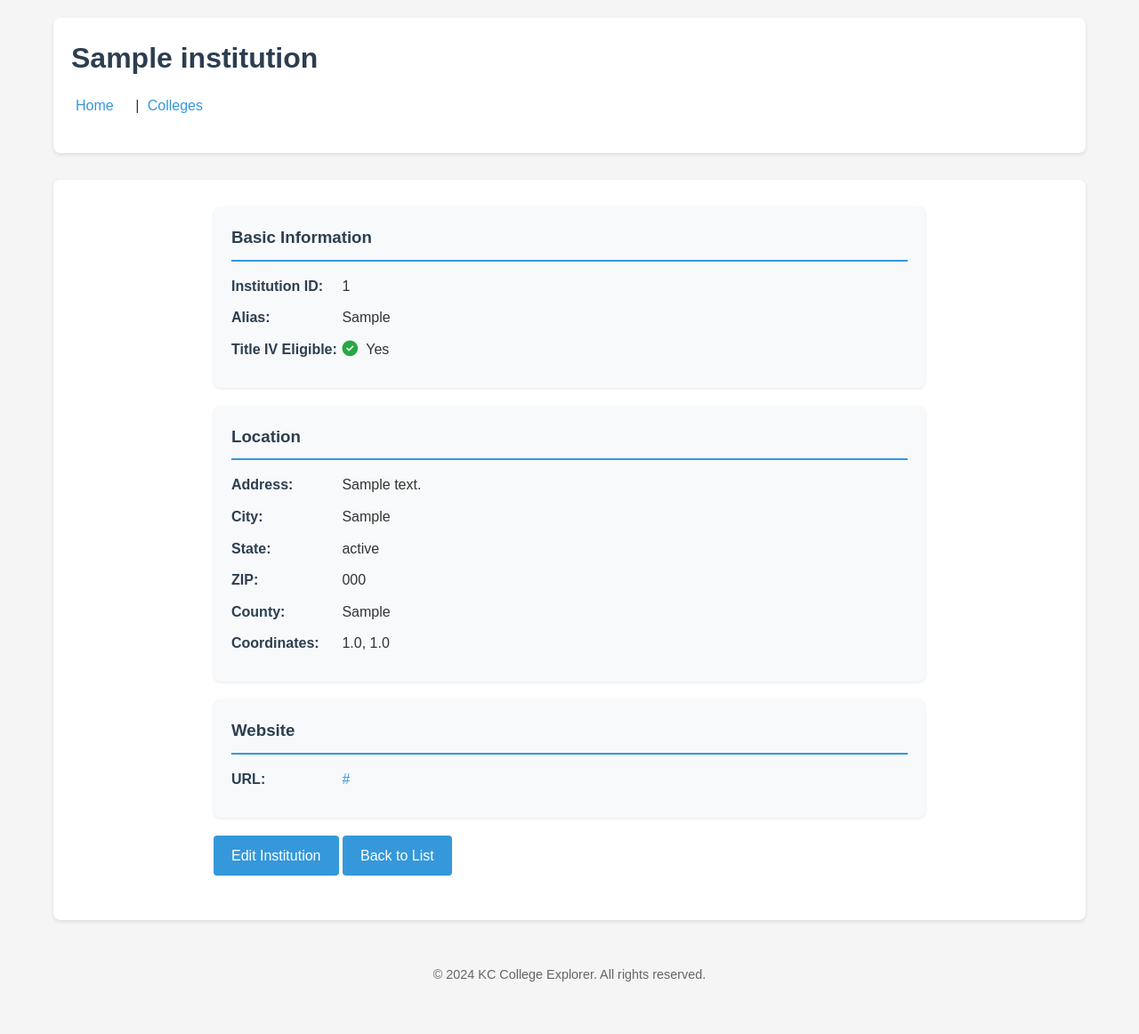
After one commit to admiralorbiter/kc_college_advisor, a Flask app: page /institutions/view/1 in a window 1280 px wide. The commit adds this page. Shown: the whole page at 89% size. Run offline with Flask 3, Linux system fonts and the light colour scheme; tables that the repository leaves empty hold one stand-in row (values such as "Sample post").

Commit message:
Added our first column

```diff
--- a/models.py
+++ b/models.py
@@ -14,3 +14,4 @@ class Institution(db.Model):
     county = db.Column(db.String(100), nullable=False)
     longitude = db.Column(db.Float, nullable=False)
     latitude = db.Column(db.Float, nullable=False)
+    title_iv_eligible = db.Column(db.Boolean, nullable=True)
--- a/routes.py
+++ b/routes.py
@@ -13,6 +13,8 @@ def index():
 def colleges():
     sort_by = request.args.get('sort', 'name')
     direction = request.args.get('direction', 'asc')
+    name_search = request.args.get('name_search', '').strip()
+    location_search = request.args.get('location_search', '').strip()
 
     # Toggle sort direction
     sort_direction = 'desc' if direction == 'asc' else 'asc'
@@ -22,9 +24,30 @@ def colleges():
     if direction == 'desc':
         sort_column = sort_column.desc()
 
-    institutions = Institution.query.filter(Institution.state.in_(['MO', 'KS'])) \
-        .order_by(sort_column) \
-        .all()
+    # Start with base query
+    query = Institution.query.filter(Institution.state.in_(['MO', 'KS']))
+
+    # Apply name search if provided
+    if name_search:
+        query = query.filter(
+            db.or_(
+                Institution.name.ilike(f'%{name_search}%'),
+                Institution.alias.ilike(f'%{name_search}%')
+            )
+        )
+
+    # Apply location search if provided
+    if location_search:
+        query = query.filter(
+            db.or_(
+                Institution.city.ilike(f'%{location_search}%'),
+                Institution.state.ilike(f'%{location_search}%'),
+                Institution.county.ilike(f'%{location_search}%')
+            )
+        )
+
+    # Apply sorting and get results
+    institutions = query.order_by(sort_column).all()
 
     # Determine sort icon
     sort_icon = 'down' if direction == 'desc' else 'up'
@@ -39,8 +62,14 @@ def colleges():
 def add_institution():
     if request.method == 'POST':
         try:
+            # Get institution_id from form or use '0' as default
+            institution_id = request.form.get('institution_id', '0')
+            if not institution_id.strip():  # If empty string
+                institution_id = '0'
+
             # Create new institution from form data
             new_institution = Institution(
+                institution_id=institution_id,
                 name=request.form['name'],
                 alias=request.form['alias'],
                 address=request.form['address'],
@@ -62,9 +91,11 @@ def add_institution():
 
         except Exception as e:
             db.session.rollback()
-            flash('Error adding institution. Please try again.', 'error')
+            print(f"Error adding institution: {str(e)}")
+            flash(f'Error adding institution: {str(e)}', 'error')
             return render_template('institutions/add_institution.html',
                 form_data={
+                    'institution_id': request.form.get('institution_id', '0'),
                     'name': request.form['name'],
                     'alias': request.form['alias'],
                     'address': request.form['address'],
@@ -89,7 +120,6 @@ def delete_institution(id):
 
 @app.route('/institutions/edit/<int:id>', methods=['GET', 'POST'])
 def edit_institution(id):
-    # Get the institution or return 404 if not found
     institution = Institution.query.get_or_404(id)
 
     if request.method == 'POST':
@@ -105,6 +135,7 @@ def edit_institution(id):
             institution.county = request.form['county']
             institution.longitude = float(request.form['longitude'])
             institution.latitude = float(request.form['latitude'])
+            institution.title_iv_eligible = 'title_iv_eligible' in request.form
 
             # Commit changes to database
             db.session.commit()
@@ -117,7 +148,6 @@ def edit_institution(id):
             flash('Error updating institution. Please try again.', 'error')
             return render_template('institutions/edit_institution.html', institution=institution)
 
-    # GET request - show the form with current institution data
     return render_template('institutions/edit_institution.html', institution=institution)
 
 @app.route('/institutions/import', methods=['GET', 'POST'])
@@ -161,7 +191,8 @@ def import_institutions():
                         'WEBADDR': 'web_url',
                         'COUNTYNM': 'county',
                         'LONGITUD': 'longitude',
-                        'LATITUDE': 'latitude'
+                        'LATITUDE': 'latitude',
+                        'OPEFLAG': 'title_iv_eligible'
                     }
 
                     # Rename columns according to our mapping
@@ -172,6 +203,9 @@ def import_institutions():
                     nullable_fields = ['alias', 'address', 'zip', 'web_url']
                     for field in nullable_fields:
                         df[field] = df[field].replace('', None)
+
+                    # Convert OPEFLAG to boolean based on values
+                    df['title_iv_eligible'] = df['title_iv_eligible'].apply(lambda x: x in [1, 2])
 
                     # Create Institution objects and add to database
                     success_count = 0
@@ -190,7 +224,8 @@ def import_institutions():
                                 web_url=row['web_url'],
                                 county=row['county'],
                                 longitude=float(row['longitude']),
-                                latitude=float(row['latitude'])
+                                latitude=float(row['latitude']),
+                                title_iv_eligible=row['title_iv_eligible']
                             )
                             db.session.add(institution)
                             success_count += 1
@@ -232,3 +267,8 @@ def import_institutions():
 
     # GET request - show the upload form
     return render_template('institutions/import_institutions.html')
+
+@app.route('/institutions/view/<int:id>')
+def view_institution(id):
+    institution = Institution.query.get_or_404(id)
+    return render_template('institutions/view_institution.html', institution=institution)
--- a/static/styles.css
+++ b/static/styles.css
@@ -316,3 +316,133 @@ footer {
 .fa-sort-down {
     color: #3498db;
 }
+
+/* Institution details styles */
+.institution-details {
+    max-width: 800px;
+    margin: 0 auto;
+}
+
+.detail-group {
+    background-color: #f8f9fa;
+    padding: 20px;
+    border-radius: 8px;
+    margin-bottom: 20px;
+    box-shadow: 0 1px 3px rgba(0,0,0,0.1);
+}
+
+.detail-group h3 {
+    color: #2c3e50;
+    margin-bottom: 15px;
+    padding-bottom: 10px;
+    border-bottom: 2px solid #3498db;
+}
+
+.detail-group p {
+    margin-bottom: 10px;
+}
+
+.detail-group strong {
+    color: #2c3e50;
+    min-width: 120px;
+    display: inline-block;
+}
+
+.detail-group a {
+    color: #3498db;
+    text-decoration: none;
+}
+
+.detail-group a:hover {
+    text-decoration: underline;
+}
+
+.institution-link {
+    color: #3498db;
+    text-decoration: none;
+    transition: color 0.3s ease;
+}
+
+.institution-link:hover {
+    color: #2980b9;
+    text-decoration: underline;
+}
+
+.flash-message {
+    padding: 1rem;
+    margin-bottom: 1rem;
+    border-radius: 4px;
+}
+
+.flash-message.success {
+    background-color: #d4edda;
+    color: #155724;
+    border: 1px solid #c3e6cb;
+}
+
+.flash-message.error {
+    background-color: #f8d7da;
+    color: #721c24;
+    border: 1px solid #f5c6cb;
+}
+
+/* Search styles */
+.search-container {
+    margin: 20px 0;
+    padding: 20px;
+    background-color: #f8f9fa;
+    border-radius: 8px;
+    box-shadow: 0 2px 4px rgba(0,0,0,0.1);
+}
+
+.search-form {
+    display: flex;
+    gap: 15px;
+    align-items: center;
+    flex-wrap: wrap;
+}
+
+.search-group {
+    flex: 1;
+    min-width: 200px;
+}
+
+.search-group input {
+    width: 100%;
+    padding: 10px;
+    border: 1px solid #ddd;
+    border-radius: 4px;
+    font-size: 14px;
+    transition: border-color 0.3s ease;
+}
+
+.search-group input:focus {
+    outline: none;
+    border-color: #3498db;
+    box-shadow: 0 0 5px rgba(52, 152, 219, 0.3);
+}
+
+.btn-clear {
+    background-color: #6c757d;
+}
+
+.btn-clear:hover {
+    background-color: #5a6268;
+}
+
+.status-icon {
+    margin-right: 5px;
+    font-size: 1.1em;
+}
+
+.status-icon.success {
+    color: #28a745;
+}
+
+.status-icon.error {
+    color: #dc3545;
+}
+
+.status-icon.unknown {
+    color: #6c757d;
+}
--- /dev/null
+++ b/templates/base.html
@@ -0,0 +1,22 @@
+<!DOCTYPE html>
+<html lang="en">
+<head>
+    <meta charset="UTF-8">
+    <meta name="viewport" content="width=device-width, initial-scale=1.0">
+    <title>{% block title %}KC College Explorer{% endblock %}</title>
+    <link rel="stylesheet" href="{{ url_for('static', filename='styles.css') }}">
+    {% block extra_css %}{% endblock %}
+</head>
+<body>
+    <header>
+        <h1>{% block header_title %}KC College Explorer{% endblock %}</h1>
+        {% include 'nav.html' %}
+    </header>
+    <main>
+        {% block content %}{% endblock %}
+    </main>
+    <footer>
+        <p>&copy; 2024 KC College Explorer. All rights reserved.</p>
+    </footer>
+</body>
+</html>
--- /dev/null
+++ b/templates/institutions/view_institution.html
@@ -0,0 +1,54 @@
+{% extends "base.html" %}
+
+{% block title %}{{ institution.name }} - KC College Explorer{% endblock %}
+
+{% block header_title %}{{ institution.name }}{% endblock %}
+
+{% block extra_css %}
+    <link rel="stylesheet" href="https://cdnjs.cloudflare.com/ajax/libs/font-awesome/6.7.1/css/all.min.css">
+{% endblock %}
+
+{% block content %}
+    <div class="institution-details">
+        <div class="detail-group">
+            <h3>Basic Information</h3>
+            <p><strong>Institution ID:</strong> {{ institution.institution_id }}</p>
+            <p><strong>Alias:</strong> {{ institution.alias or 'N/A' }}</p>
+            <p><strong>Title IV Eligible:</strong>
+                {% if institution.title_iv_eligible == True %}
+                    <i class="fas fa-check-circle status-icon success"></i> Yes
+                {% elif institution.title_iv_eligible == False %}
+                    <i class="fas fa-times-circle status-icon error"></i> No
+                {% else %}
+                    <i class="fas fa-question-circle status-icon unknown"></i> Unknown
+                {% endif %}
+            </p>
+        </div>
+
+        <div class="detail-group">
+            <h3>Location</h3>
+            <p><strong>Address:</strong> {{ institution.address or 'N/A' }}</p>
+            <p><strong>City:</strong> {{ institution.city }}</p>
+            <p><strong>State:</strong> {{ institution.state }}</p>
+            <p><strong>ZIP:</strong> {{ institution.zip or 'N/A' }}</p>
+            <p><strong>County:</strong> {{ institution.county }}</p>
+            <p><strong>Coordinates:</strong> {{ institution.latitude }}, {{ institution.longitude }}</p>
+        </div>
+
+        <div class="detail-group">
+            <h3>Website</h3>
+            <p><strong>URL:</strong>
+                {% if institution.web_url %}
+                    <a href="{{ institution.web_url }}" target="_blank">{{ institution.web_url }}</a>
+                {% else %}
+                    N/A
+                {% endif %}
+            </p>
+        </div>
+
+        <div class="action-buttons">
+            <a href="{{ url_for('edit_institution', id=institution.id) }}" class="btn">Edit Institution</a>
+            <a href="{{ url_for('colleges') }}" class="btn">Back to List</a>
+        </div>
+    </div>
+{% endblock %}
```
Also changed, not shown: templates/colleges.html (+35 -21 lines), templates/index.html (+6 -22 lines), templates/institutions/add_institution.html (+23 -20 lines), templates/institutions/edit_institution.html (+13 -20 lines), templates/institutions/import_institutions.html (+10 -21 lines).
